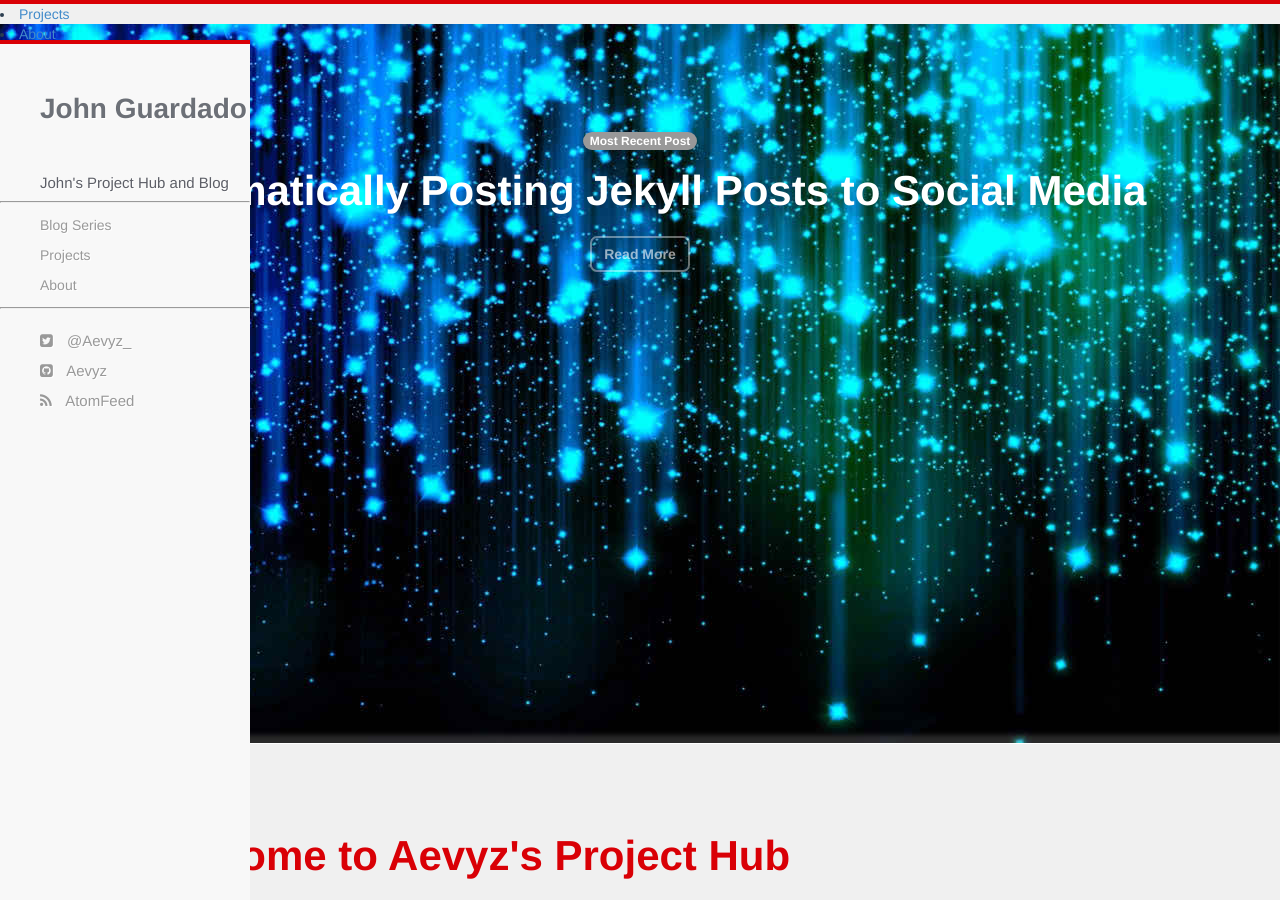
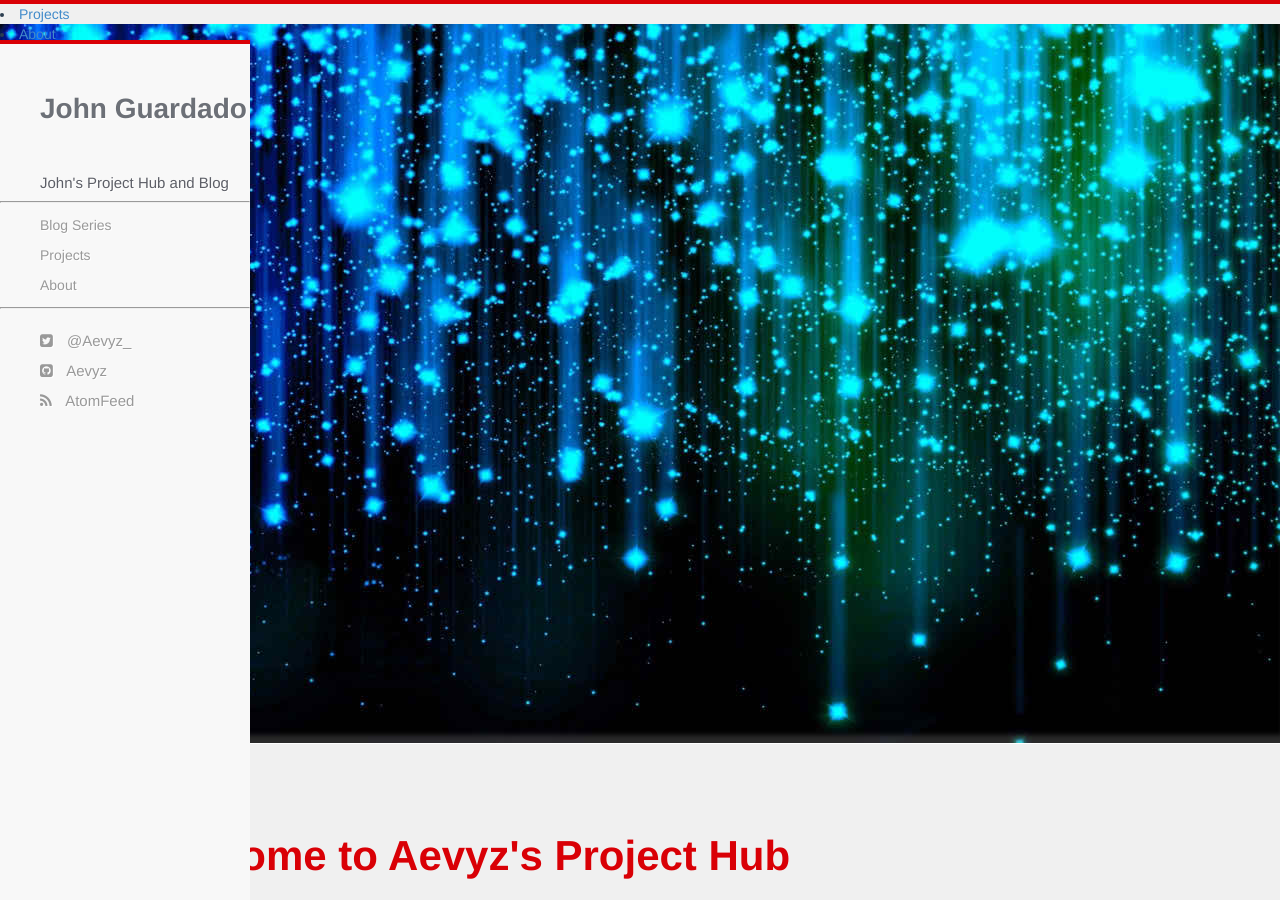
Before and after one commit to jguardado39/jguardado39.github.io, a Jekyll site: the page built from index.html, in a window 1280 px wide and 900 px high. Built offline with Jekyll 4.4.1, drawn with Linux system fonts in a browser that asks for light colours.

Commit message:
upd 041917

```diff
--- a/_includes/showcase.html
+++ b/_includes/showcase.html
@@ -5,7 +5,7 @@
     <div class="showcase-wrapper sticky">
       <div class="showcase-text">
           {% for post in site.posts limit: 1 %}
-          <span class="badge lazy"><smaller>Most Recent Post</smaller></span><br>{{ post.title }}<br><a href="{{ post.url }}"><button type="button" class="btn btn-default showcase-button">Read More</button></a>
+          <!-- <span class="badge lazy"><smaller>Most Recent Post</smaller></span><br>{{ post.title }}<br><a href="{{ post.url }}"><button type="button" class="btn btn-default showcase-button">Read More</button></a> -->
           {% endfor %}
       </div>
     </div>
```
